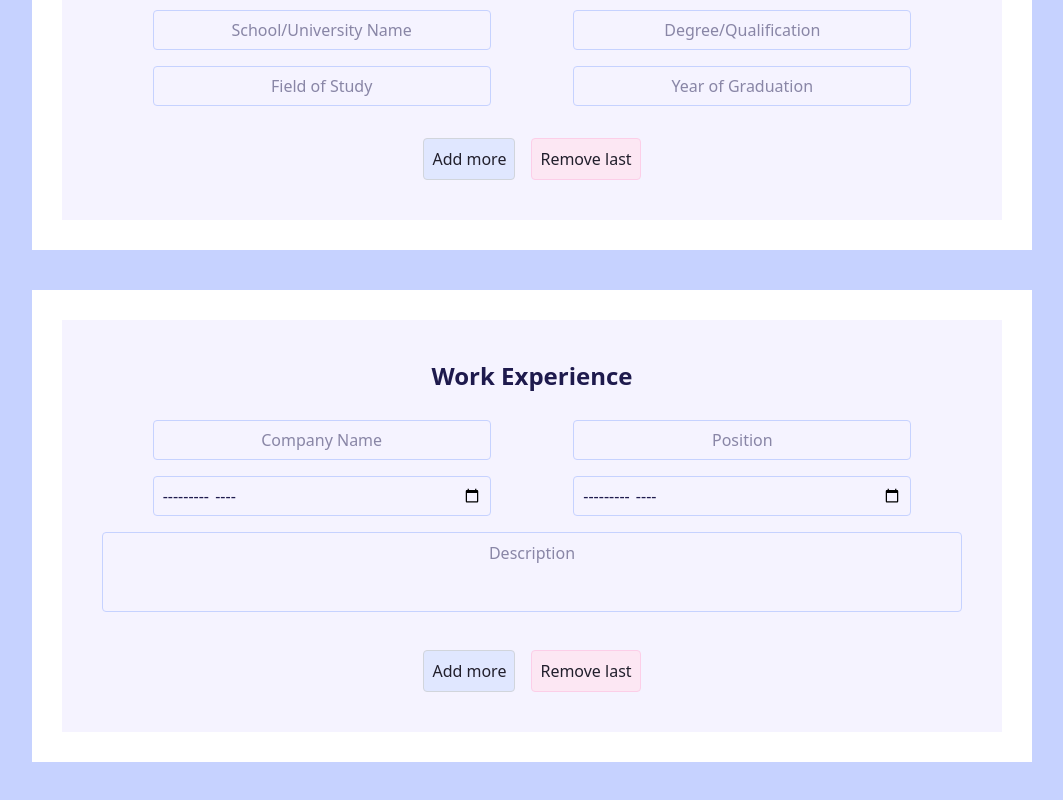
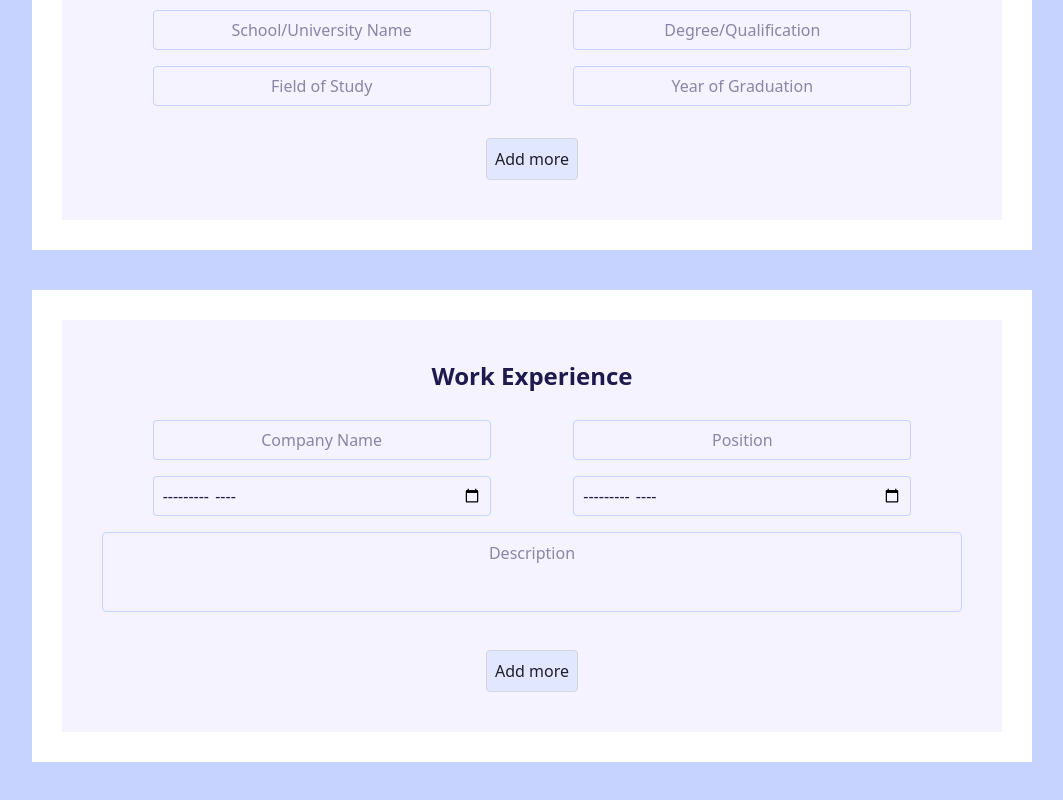
Before and after one commit to an0abi/cv-application-project, a React (Vite) app: page / in a window 1280 px wide. Shown: the part 906-1706 px from the top of the page, without its empty margins (108-1171 px from the left). Built offline with nearby package versions, Linux system fonts and the light colour scheme.

Commit message:
"remove last" button change

```diff
--- a/src/container/Education.tsx
+++ b/src/container/Education.tsx
@@ -112,13 +112,15 @@ const Education: React.FC = () => {
           </div>
         </React.Fragment>
       ))}
-      <div className="flex gap-4 mt-4">
+      <div className={`flex gap-4 mt-4 ${educationEntries.length === 1 ? "justify-center" : ""}`}>
         <Button onClick={addEducationEntry}>
           Add more
         </Button>
-        <Button onClick={removeLastEducationEntry} className="bg-pink-100 hover:bg-pink-200 border-pink-200">
-          Remove last
-        </Button>
+        {educationEntries.length > 1 && (
+          <Button onClick={removeLastEducationEntry} className="bg-pink-100 hover:bg-pink-200 border-pink-200">
+            Remove last
+          </Button>
+        )}
       </div>
     </div>
   );
--- a/src/container/WorkExperience.tsx
+++ b/src/container/WorkExperience.tsx
@@ -136,13 +136,15 @@ const WorkExperience: React.FC = () => {
           </div>
         </React.Fragment>
       ))}
-      <div className="flex gap-4 mt-4">
+      <div className={`flex gap-4 mt-4 ${workEntries.length === 1 ? "justify-center" : ""}`}>
         <Button onClick={addWorkEntry}>
           Add more
         </Button>
-        <Button onClick={removeLastWorkEntry} className="bg-pink-100 hover:bg-pink-200 border-pink-200">
-          Remove last
-        </Button>
+        {workEntries.length > 1 && (
+          <Button onClick={removeLastWorkEntry} className="bg-pink-100 hover:bg-pink-200 border-pink-200">
+            Remove last
+          </Button>
+        )}
       </div>
     </div>
   );
```
